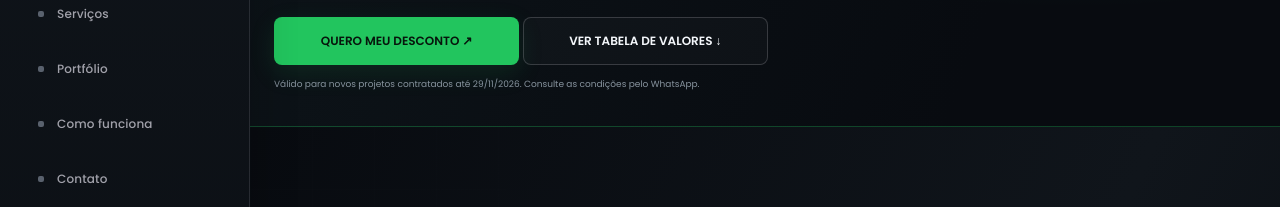
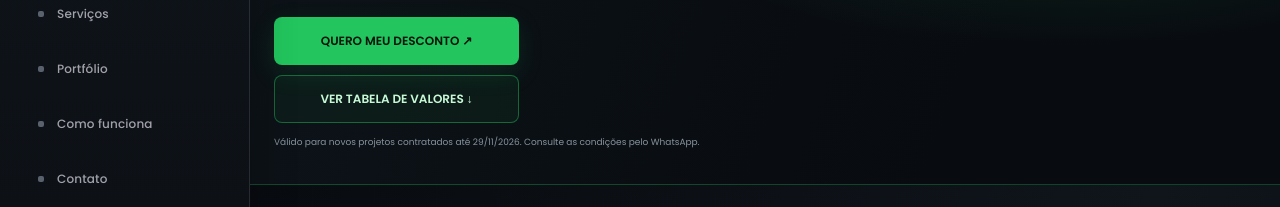
Before and after one commit to fnc87bi-2018/fnc87-estudio-digital, a plain HTML site: page index.html in a window 1280 px wide. Shown: the part 316-523 px from the top of the page. Drawn offline with Linux system fonts and the light colour scheme.

Commit message:
Style Black Friday pricing table secondary CTA

```diff
--- a/styles.css
+++ b/styles.css
@@ -379,3 +379,8 @@ body{padding-left:250px}
   body:has(.black-friday-banner) .black-friday-banner{padding-top:76px}
   body:has(.black-friday-banner) .black-friday-inner{padding-top:26px}
 }
+
+/* CTA secundário da Black Friday: acesso à tabela comercial */
+.black-friday-prices{display:flex;width:max-content;min-width:245px;justify-content:center;margin-top:10px;border-color:rgba(34,197,94,.45);color:#C7F9D7;background:rgba(34,197,94,.06)}
+.black-friday-prices:hover{background:rgba(34,197,94,.13);border-color:#22C55E;color:#fff}
+@media(max-width:700px){.black-friday-prices{width:100%;max-width:360px;margin:10px auto 0}}
```
